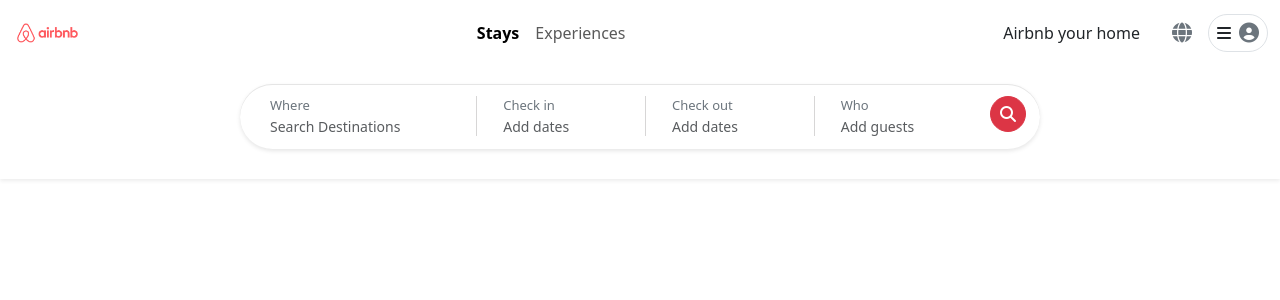
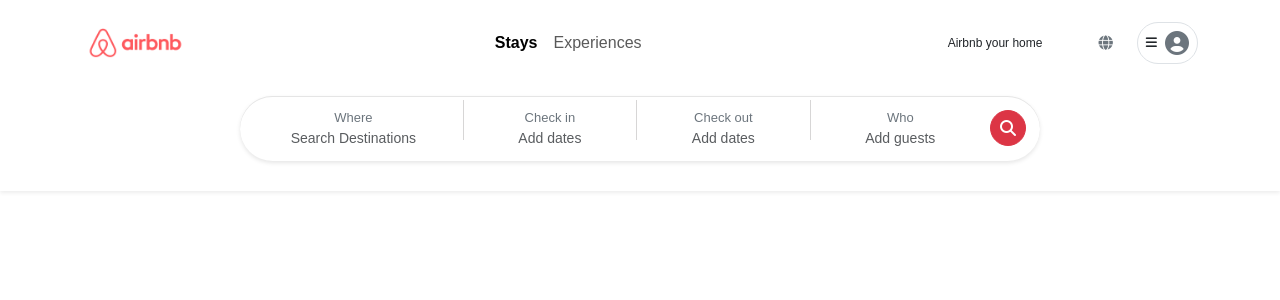
Before and after one commit to karolelalit44/airbnb-ng, an Angular app: page / in a window 1280 px wide. Shown: the top 300 px of the page. Built offline with nearby package versions, Linux system fonts and the light colour scheme.

Commit message:
header - user card add and style chores

```diff
--- a/src/app/shared/component/header/header.component.css
+++ b/src/app/shared/component/header/header.component.css
@@ -4,7 +4,6 @@ header {
 }
 
 section {
-    margin-top: 20px;
     padding: 10px 0;
 }
 
@@ -15,24 +14,25 @@ section {
     gap: 10px;
 }
 
-.d-flex.flex-column {
-    margin-bottom: 0.5rem;
-    margin-left: 10px;
-}
+
 
 button.ms-auto {
     margin-left: auto;
 }
 
-/* Capsule item and hover effect */
 .capsule-item {
-    transition: background-color 0.3s ease;
+    display: inline-flex;
+    padding: 0.5rem 1rem;
+    border-radius: 50px;
+    transition: background-color 0.3s ease, transform 0.3s ease;
+    cursor: pointer;
+    align-items: center;
 }
 
 .capsule-item:hover {
     background-color: #f0f0f0;
     cursor: pointer;
-    border-radius: 20px;
+    border-radius: 30px;
 }
 
 .capsule-item.selected {
@@ -74,6 +74,7 @@ button.btn-danger {
     align-items: center;
     border-radius: 50%;
     margin-right: 10px;
+    margin-top: 10px;
 }
 .navbar-nav .nav-item .nav-link {
     transition: background-color 0.3s ease, color 0.3s ease;
@@ -85,3 +86,49 @@ button.btn-danger {
     border-radius: 20px;
     cursor: pointer;
 }
+
+.usericon{
+
+    padding: 0.5rem 1rem;
+}
+
+/* styles.css */
+.navbar-brand img {
+    height: 60px;
+    width: auto;
+}
+
+
+.user-card ul {
+    padding: 0;
+    margin: 0;
+}.user-card ul li a {
+    display: block;
+    padding: 8px;
+    text-decoration: none;
+    color: #333;
+    font-size: 0.875rem;
+}
+
+.user-card ul li a:hover {
+    background-color: #f0f0f0;
+    border-radius: 20px;
+    cursor: pointer;
+
+}.user-card hr {
+    border: 0;
+    border-top: 1px solid #ddd;
+    margin: 8px 0;
+}.user-card.show {
+    display: block;
+}.user-card {
+    position: absolute;
+    top: 80px; /* Adjust depending on your navbar height */
+    right: 20px; /* Position the card next to the user icon */
+    width: 200px;
+    box-shadow: 0 4px 6px rgba(0, 0, 0, 0.1); /* Optional: gives a shadow effect to the card */
+    background-color: white;
+    border-radius: 8px;
+    z-index: 9999;
+
+}
--- a/src/app/shared/component/header/header.component.html
+++ b/src/app/shared/component/header/header.component.html
@@ -1,40 +1,65 @@
 <div class="shadow-sm">
-<header class="navbar navbar-expand-lg navbar-light bg-white ">
-    <div class="container-fluid">
+
+    <header class="navbar navbar-expand-lg navbar-light bg-white">
+        <div class="container">
             <a class="navbar-brand" href="#">
-            <img src="assets/logo/airbnb.png" alt="Airbnb Logo" height="40" />
+                <img src="assets/logo/airbnb.png" alt="Airbnb Logo" />
             </a>
 
-        <button class="navbar-toggler" type="button" data-bs-toggle="collapse" data-bs-target="#navbarNav" aria-controls="navbarNav" aria-expanded="false" aria-label="Toggle navigation">
+            <button class="navbar-toggler" type="button" data-bs-toggle="collapse" data-bs-target="#navbarNav"
+                aria-controls="navbarNav" aria-expanded="false" aria-label="Toggle navigation">
                 <span class="navbar-toggler-icon"></span>
             </button>
 
             <div class="collapse navbar-collapse" id="navbarNav">
-            <ul class="navbar-nav mx-auto">
+                <ul class="navbar-nav mx-auto justify-content-center w-100">
                     <li class="nav-item">
-                    <a class="nav-link fw-bold active" href="#">Stays</a>
+                        <div class="nav-link fw-bold active">Stays</div>
                     </li>
                     <li class="nav-item">
-                    <a class="nav-link" href="#">Experiences</a>
+                        <div class="nav-link">Experiences</div>
                     </li>
                 </ul>
-            <div class="d-flex align-items-center ">
-                <span class="text-dark me-3 airbnbYh">Airbnb your home</span>
-                <i class="fas fa-globe text-secondary fs-5 mx-3"></i>
-                <div class="d-flex align-items-center border rounded-pill p-2">
-                    <i class="fas fa-bars me-2"></i>
-                    <i class="fas fa-user-circle fs-5 text-secondary"></i>
+                <div class="d-flex align-items-center">
+                    <div class="capsule-item text-dark me-3 small" style="white-space: nowrap; font-size: 0.75rem;">
+                        Airbnb your home
+                    </div>
+
+                    <div class="capsule-item text-secondary mx-2" style="font-size: 0.9rem;">
+                        <i class="fas fa-globe"></i>
+                    </div>
+
+                    <!-- User Icon to trigger card -->
+                    <div class="capsule-item d-flex align-items-center border rounded-pill p-2 usericon" (click)="toggleCard()">
+                        <i class="fas fa-bars me-2" style="font-size: 0.8rem;"></i>
+                        <i class="fas fa-user-circle text-secondary" style="font-size: 1.5rem;"></i>
                     </div>
                 </div>
             </div>
         </div>
     </header>
 
+    <div class="card user-card" *ngIf="isUserCardOn">
+        <div class="card-body">
+            <ul class="list-unstyled">
+                <li><a href="#">Signup</a></li>
+                <li><a href="#">Login</a></li>
+                <hr class="my-2" />
+                <li><a href="#">Airbnb your home</a></li>
+                <li><a href="#">Host an experience</a></li>
+                <li><a href="#">Help Centre</a></li>
+            </ul>
+        </div>
+    </div>
+
+
+
     <!-- Search Section -->
-<section class="d-flex justify-content-center mt-2">
-    <div class="d-flex align-items-center rounded-pill bg-white p-1 custom-shadow" style="width: 800px; margin-bottom: 20px;">
-        <div class="d-flex w-100 mt-2">
-            <div class="capsule-item d-flex flex-column px-3 flex-grow-1">
+    <section class="d-flex justify-content-center">
+        <div class="d-flex align-items-center rounded-pill bg-white p-1 custom-shadow"
+            style="width: 800px; margin-bottom: 20px;">
+            <div class="d-flex w-100">
+                <div class="capsule-item d-flex flex-column px-2 flex-grow-1">
                     <label class="fs-9 text-secondary search-bar-text-H">Where</label>
                     <span class="text-muted fs-9 search-bar-text-subH">Search Destinations</span>
                 </div>
--- a/src/app/shared/component/header/header.component.ts
+++ b/src/app/shared/component/header/header.component.ts
@@ -1,12 +1,18 @@
+import { CommonModule } from '@angular/common';
 import { Component } from '@angular/core';
 
 @Component({
   selector: 'app-header',
+  imports:[CommonModule],
   standalone: true,
-  imports: [],
   templateUrl: './header.component.html',
   styleUrl: './header.component.css'
 })
 export class HeaderComponent {
+  isUserCardOn = false;
+
+  toggleCard() {
+    this.isUserCardOn = !this.isUserCardOn;
+  }
 
 }
--- a/src/styles.css
+++ b/src/styles.css
@@ -1 +1,7 @@
 /* You can add global styles to this file, and also import other style files */
+
+/* Apply Cereal font to all text globally */
+/* Apply Cereal font to all elements */
+* {
+    font-family: 'Cereal', sans-serif;
+}
```
Lines whose indentation alone changed are shown as unchanged.
